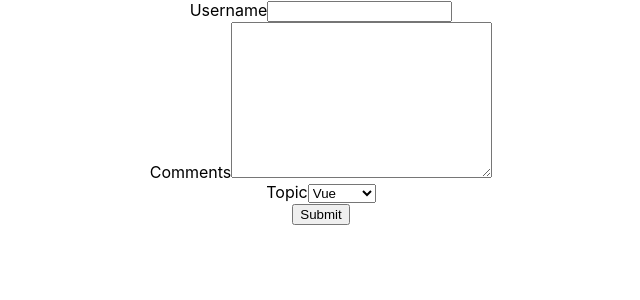
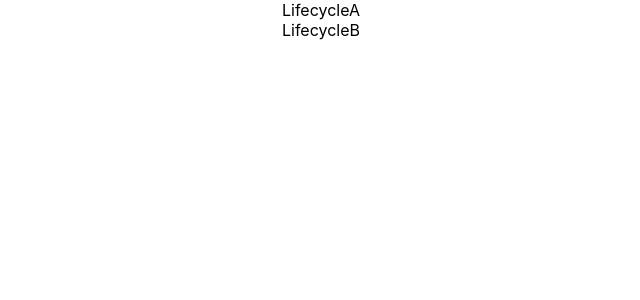
Before and after one commit to bavShehata/brushing-on-react, a React (Create React App) app in the folder hello-world/: page / in a window 1280 px wide. Shown: the top 300 px of the page, without its empty margins (319-959 px from the left). Built offline with nearby package versions, Linux system fonts and the light colour scheme.

Commit message:
Mounting lifecycle

```diff
--- a/hello-world/src/App.js
+++ b/hello-world/src/App.js
@@ -16,11 +16,13 @@ import Inline from "./components/Inline";
 import "./appStyles.css";
 import styles from "./appStyles.module.css";
 import Form from "./components/Form";
+import LifecycleA from "./components/LifecycleA";
 
 function App() {
   return (
     <div className="App">
-      <Form />
+      <LifecycleA />
+      {/* <Form /> */}
       {/* <h1 className="error">Error</h1>
       <h1 className={styles.success}>Success</h1>
       <Stylesheet primary={true} />
--- /dev/null
+++ b/hello-world/src/components/LifecycleA.js
@@ -0,0 +1,32 @@
+import React, { Component } from "react";
+import LifecycleB from "./LifecycleB";
+
+export class LifecycleA extends Component {
+  constructor(props) {
+    super(props);
+
+    this.state = {
+      name: "Bavly",
+    };
+    console.log("LifecycleA constructor");
+  }
+  static getDerivedStateFromProps(props, state) {
+    console.log("LifecycleA getDerivedStateFromProps");
+    return null;
+  }
+
+  componentDidMount() {
+    console.log("LifecycleA componentDidMount");
+  }
+  render() {
+    console.log("LifecycleA render");
+    return (
+      <>
+        <div>LifecycleA</div>
+        <LifecycleB />
+      </>
+    );
+  }
+}
+
+export default LifecycleA;
--- /dev/null
+++ b/hello-world/src/components/LifecycleB.js
@@ -0,0 +1,26 @@
+import React, { Component } from "react";
+
+export class LifecycleB extends Component {
+  constructor(props) {
+    super(props);
+
+    this.state = {
+      name: "Bavly",
+    };
+    console.log("LifecycleB constructor");
+  }
+  static getDerivedStateFromProps(props, state) {
+    console.log("LifecycleB getDerivedStateFromProps");
+    return null;
+  }
+
+  componentDidMount() {
+    console.log("LifecycleB componentDidMount");
+  }
+  render() {
+    console.log("LifecycleB render");
+    return <div>LifecycleB</div>;
+  }
+}
+
+export default LifecycleB;
```
